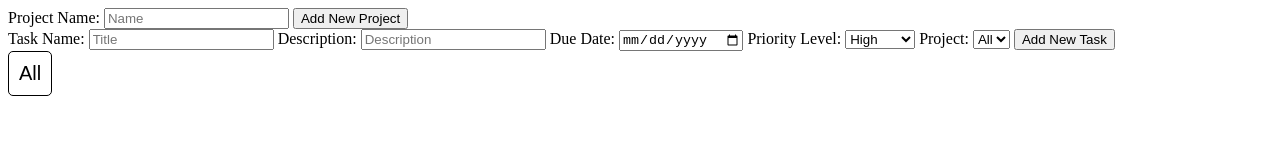
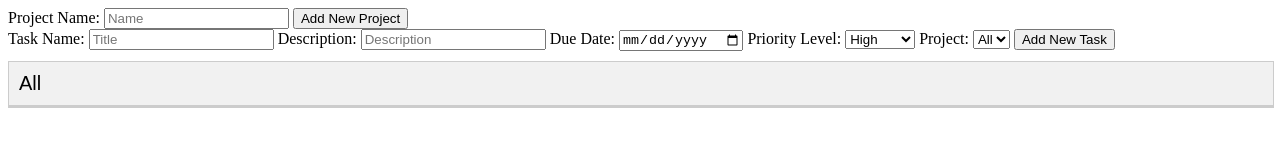
Before and after one commit to Alchong-0/todo-list, a website built with webpack: page src/template.html in a window 1280 px wide. Built offline with nearby package versions, Linux system fonts and the light colour scheme.

Commit message:
Update tab & body styling

```diff
--- a/src/index.js
+++ b/src/index.js
@@ -32,6 +32,7 @@ function loadProject(id) {
     for(const task of projectMap[id].taskList) {
         const newTask = document.createElement("div");
         newTask.id = i;
+        newTask.className = "task";
         newTask.innerHTML = `<h3>${task.title}</h3><p style="display:none">${task.description}</p><p>${task.dueDate} ${task.priority}</p>`;
 
         // Expands task to reveal description
@@ -41,7 +42,6 @@ function loadProject(id) {
             } else {
                 newTask.childNodes[1].style.display = "none";
             }
-
         });
 
         // Deletes entire task
--- a/src/styles.css
+++ b/src/styles.css
@@ -1,26 +1,48 @@
 /* styles.css */
-#lemonade {
-    width: 700px;
-    height: 450px;
+#content {
+    border: solid 1px #ccc;
+    height: 100%;
+    width: 100%;
+    position: relative;
 }
 
-.menu-item {
-    width: 500px;
-    height: 500px;
-    margin: 20px;
+nav {
+    border: solid 1px #ccc;
+    background-color: #f1f1f1;
+    margin-top: 10px;
+    width: 100%;
 }
 
-#menu-container {
-    display: flex;
-    flex-direction: row;
-    justify-content: center;
+nav button {
+    background-color: inherit;
+    font-size: 20px;
+    padding: 10px;
+    cursor: pointer;
+    transition: 0.3s;
+    border: none;
+    outline: none;
 }
 
-button {
+nav button:hover {
+    background-color: #ddd;
+}
+
+nav button.active {
+    background-color: #ccc;
+}
+
+.task {
     border: solid 1px black;
-    border-radius: 5px;
-    font-size: 20px;
-    background-color: white;
+    display: flex;
     padding: 10px;
-    margin-right: 20px;
+    justify-content: flex-end;
+    margin: 2px;
 }
+
+.task h3 {
+    margin-right: auto;
+}
+
+.task p {
+    margin-right: 10px;
+}
```
